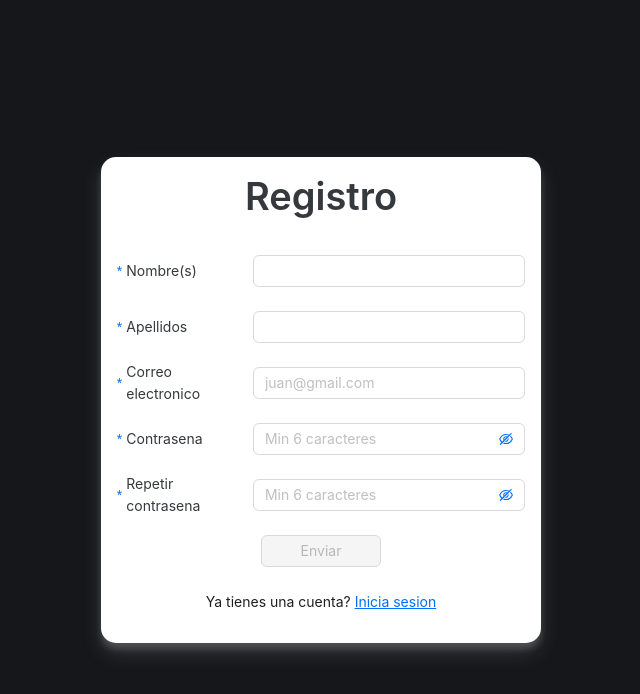
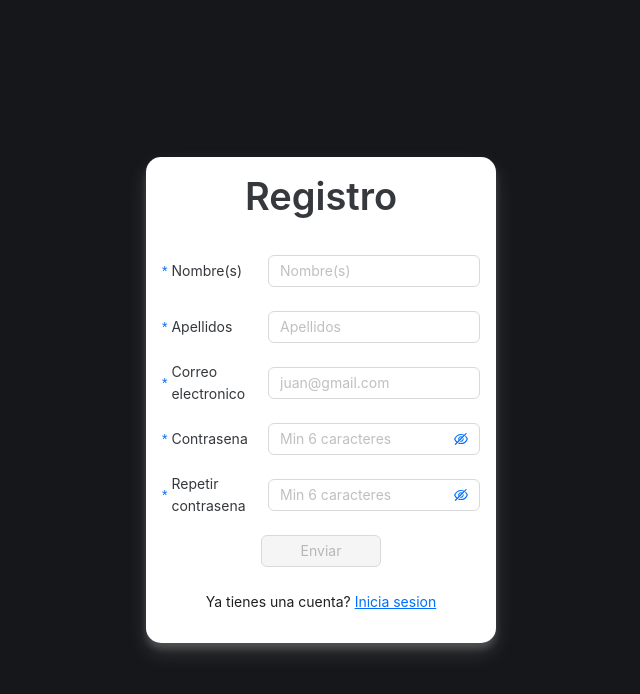
Before and after one commit to SintergicaAI/Sistema-de-administrador, a React (Vite) app: page /register in a window 1280 px wide. Shown: the top 694 px of the page, without its empty margins (319-959 px from the left). Built offline with nearby package versions, Linux system fonts and the light colour scheme.

Commit message:
Correcion de errores en los input de nombre y apellido para hacer la validacion de no permitir caracteres especiales y numeros

```diff
--- a/src/Register.tsx
+++ b/src/Register.tsx
@@ -60,7 +60,7 @@ export const Register = () =>{
                 name="basic"
                 labelCol={{ span: 8 }}
                 wrapperCol={{ span: 30}}
-                style={{ maxWidth: 800 }}
+                style={{ maxWidth: 350 }}
                 layout="horizontal"
                 className='form__container'
                 initialValues={{ remember: true }}
@@ -77,17 +77,17 @@ export const Register = () =>{
                 <Form.Item<FieldType>
                     label="Nombre(s)"
                     name="firstName"
-                    rules={[{ required: true, message: 'Ingresa el campo correcto!' }]}
+                    rules={[{ required: true, message: 'Ingresa el campo correcto!'}, {pattern: /^[A-Za-zÁÉÍÓÚáéíóúñÑ' -]{1,40}$/, message: "No se permiten caracteres especiales y numeros"}]}
                 >
-                    <Input value={firstName} onChange={(e) => setFirstName(e.target.value)} />
+                    <Input value={firstName} onChange={(e) => setFirstName(e.target.value)} placeholder="Nombre(s)"/>
                 </Form.Item>
 
                 <Form.Item<FieldType>
                     label="Apellidos"
                     name="lastName"
-                    rules={[{ required: true, message: 'Ingresa el campo correcto' }]}
+                    rules={[{ required: true, message: 'Ingresa el campo correcto' }, {pattern: /^[A-Za-zÁÉÍÓÚáéíóúñÑ' -]{1,40}$/, message: "No se permiten caracteres especiales y numeros"}] }
                 >
-                    <Input value={secondName} onChange={(e) => setSecondName(e.target.value)} />
+                    <Input value={secondName} onChange={(e) => setSecondName(e.target.value)} placeholder="Apellidos"/>
                 </Form.Item>
 
                 <Form.Item<FieldType>
@@ -103,9 +103,11 @@ export const Register = () =>{
                     name="password"
                     rules={[{ required: true, message: 'Contrasena menor a 6 caracteres', min:6 , }]}
                 >
-                    <Input.Password placeholder='Min 6 caracteres' value={password} onChange={e => setPassword(e.target.value)} />
+                    <Input.Password placeholder='Min 6 caracteres'
+                                    value={password}
+                                    onChange={e => setPassword(e.target.value)}
+                                    data-testid="password-input"/>
                 </Form.Item>
-
                 <Form.Item<FieldType>
                     label="Repetir contrasena"
                     name="repeatPassword"
@@ -122,7 +124,7 @@ export const Register = () =>{
                         })
                     ]}
                 >
-                    <Input.Password placeholder='Min 6 caracteres'/>
+                    <Input.Password placeholder='Min 6 caracteres' data-testid="repeat-password-input"/>
                 </Form.Item>
 
 
```
